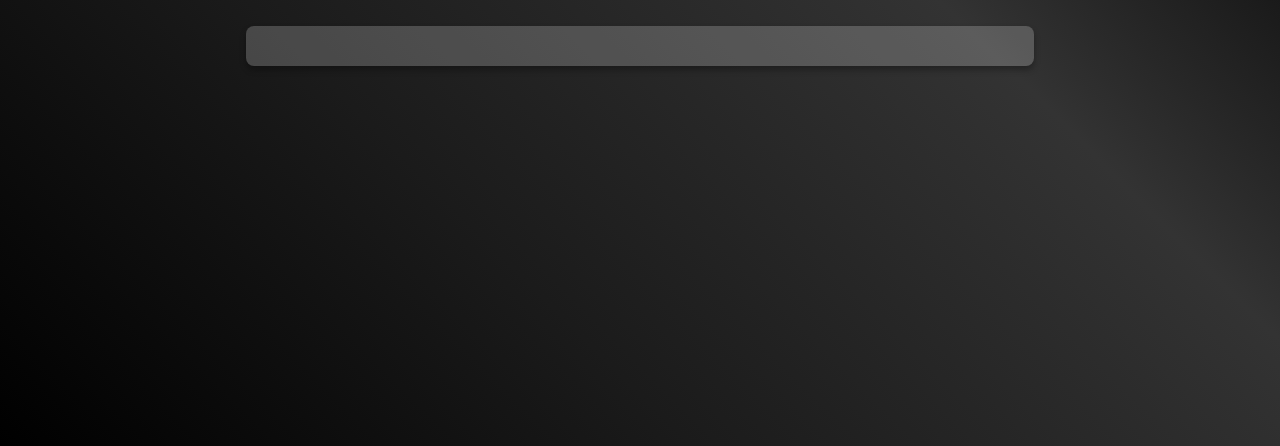
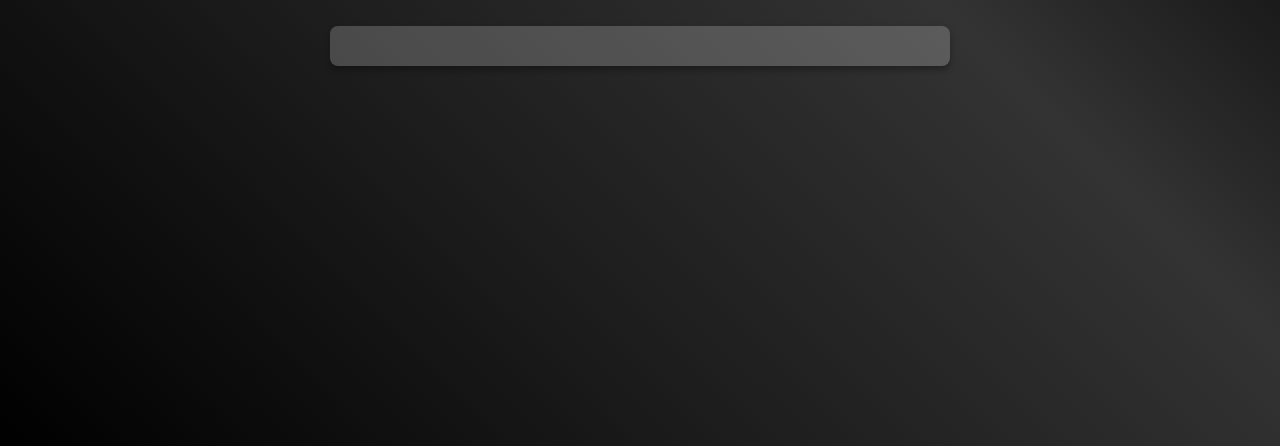
Before and after one commit to klikhime/Edukom, a plain HTML site: page index.html in a window 1280 px wide. Shown: the part 354-800 px from the top of the page. Drawn offline with nearby package versions, Linux system fonts and the light colour scheme; a script that the page names is missing.

Commit message:
progress bar fix

```diff
--- a/style.css
+++ b/style.css
@@ -80,7 +80,8 @@ h1 {
   top: 50%;
   left: 50%;
   transform: translate(-50%, -50%);
-  width: 60%;
+  width: 80%; /* Set the width of the progress bar container */
+  max-width: 600px; /* Prevent the progress bar from becoming too wide */
   background-color: rgba(255, 255, 255, 0.2);
   padding: 10px;
   border-radius: 8px;
@@ -94,7 +95,7 @@ h1 {
 #progress-bar {
   height: 20px;
   background-color: #ffffff;
-  width: 0%;
+  width: 0%; /* Width will be updated dynamically */
   border-radius: 5px;
   z-index: 102;
   transition: width 0.3s ease-in-out;
```
